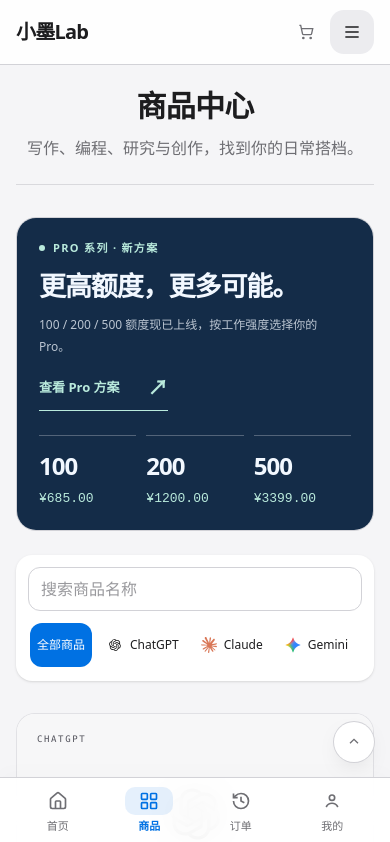
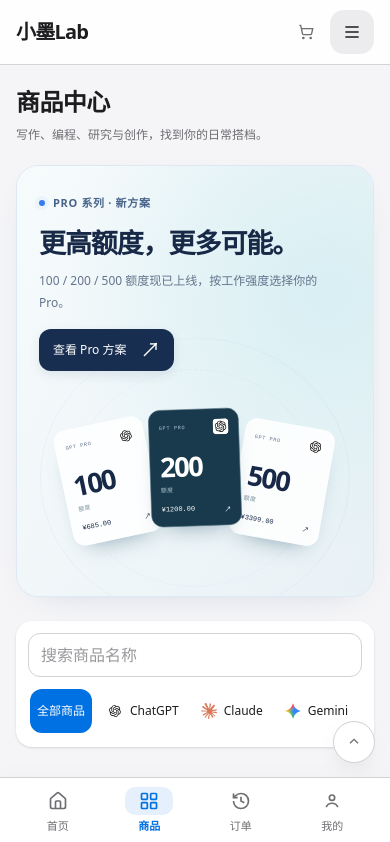
Before and after one commit to baimo233/xiaomo-ai-subscription-order, a React (Vite) app: page /products in a window 390 px wide. Shown: the top 842 px of the page. Built offline with nearby package versions, Linux system fonts and the light colour scheme.

Commit message:
Redesign campaign banners with sliding membership cards and five-second rotation

```diff
--- a/src/components/PromotionCarousel.jsx
+++ b/src/components/PromotionCarousel.jsx
@@ -22,34 +22,38 @@
   }, [])
   useEffect(() => {
     if (paused || interacting || reduced || activeCampaigns.length < 2) return
-    const timer = setInterval(() => setIndex(i => i + 1), 6000)
+    const timer = setInterval(() => setIndex(i => i + 1), 5000)
     return () => clearInterval(timer)
-  }, [paused, interacting, reduced, signature, activeCampaigns.length])
+  }, [paused, interacting, reduced, signature, activeCampaigns.length, index])
   if (!activeCampaigns.length) return null
   const current = index % activeCampaigns.length
-  const campaign = activeCampaigns[current]
+  const stopped = paused || interacting || reduced
+  return <section className="campaign-board" aria-label={t('promotions')} aria-roledescription={t('carousel')} onMouseEnter={() => setInteracting(true)} onMouseLeave={() => setInteracting(false)} onFocusCapture={e => { if (e.target.matches(':focus-visible')) setInteracting(true) }} onBlurCapture={e => { if (!e.currentTarget.contains(e.relatedTarget)) setInteracting(false) }}>
+    <div className="campaign-track" style={{ transform: `translateX(-${current * 100}%)` }}>
+      {activeCampaigns.map((campaign, i) => {
         const copy = campaign.i18n[locale] || campaign.i18n['zh-CN']
+        const campaignWindow = getCampaignWindow(campaign, now)
         const hasDiscount = Object.values(campaign.salePrices || {}).some(price => Number.isFinite(price) && price > 0)
-  const campaignWindow = getCampaignWindow(campaign, now)
         const remaining = Number.isFinite(campaignWindow.end) && hasDiscount ? Math.max(0, Math.floor((campaignWindow.end - now) / 1000)) : null
         const countdown = remaining === null ? null : `${Math.floor(remaining / 86400)}${t('days')} ${String(Math.floor(remaining / 3600) % 24).padStart(2, '0')}:${String(Math.floor(remaining / 60) % 60).padStart(2, '0')}:${String(remaining % 60).padStart(2, '0')}`
-  return <section className="promotion-carousel" aria-label={t('promotions')} aria-roledescription={t('carousel')} onMouseEnter={() => setInteracting(true)} onMouseLeave={() => setInteracting(false)} onFocusCapture={() => setInteracting(true)} onBlurCapture={e => { if (!e.currentTarget.contains(e.relatedTarget)) setInteracting(false) }}>
-    <div key={campaign.id} className={`promotion-slide promotion-${campaign.tone}`} role="group" aria-label={`${current + 1} / ${activeCampaigns.length}`} aria-roledescription={t('slide')}>
-      <div className="promotion-copy">
-        <p className="promotion-tag"><span />{copy.tag}</p>
+        return <div key={campaign.id} className={`campaign-panel campaign-${campaign.tone}`} inert={i !== current} aria-hidden={i !== current} role="group" aria-label={`${i + 1} / ${activeCampaigns.length}`} aria-roledescription={t('slide')}>
+          <div className="campaign-copy">
+            <p className="campaign-tag"><span className="campaign-status-dot" />{copy.tag}</p>
             <h2>{copy.title}</h2>
-        <p className="promotion-description">{copy.description}</p>
-        <Link to={campaign.href} className="promotion-cta">{copy.action}<span aria-hidden="true">↗</span></Link>
-        {campaign.annual?.start === '10-01' && <p className="promotion-schedule">{t('nationalDaySchedule')}</p>}
-        {countdown && <p className="promotion-countdown">{t('offerEnds')} <time dateTime={new Date(campaignWindow.end).toISOString()}>{countdown}</time></p>}
+            <p className="campaign-description">{copy.description}</p>
+            <div className="campaign-action-row"><Link to={campaign.href} className="campaign-cta">{copy.action}<span aria-hidden="true">↗</span></Link>{campaign.tone === 'holiday' && <span className="campaign-dates">10.01 — 10.07</span>}</div>
+            {countdown && <p className="campaign-countdown">{t('offerEnds')} <time dateTime={new Date(campaignWindow.end).toISOString()}>{countdown}</time></p>}
           </div>
-      <div className="promotion-art" aria-hidden="true">
-        {campaign.tone === 'pro' ? <><div className="promotion-brand"><BrandMark brand="ChatGPT" /></div><p className="promotion-art-title">PRO</p><div className="quota-tickets">{[100,200,500].map(quota => <div key={quota}><strong>{quota}</strong><span>¥{formatPrice(pricing(getProduct(`chatgpt-pro-${quota}`)).price)}</span></div>)}</div></> : <><span className="holiday-caption">NATIONAL DAY</span><div className="holiday-date">10<span> / </span>01</div><div className="holiday-brands">{['ChatGPT','Claude','Gemini'].map(brand => <span key={brand}><BrandMark brand={brand} /></span>)}</div></>}
+          <div className="campaign-art" aria-hidden="true">
+            <div className="campaign-orbit orbit-one" /><div className="campaign-orbit orbit-two" />
+            {campaign.tone === 'pro' ? <div className="pro-deck">{[100,200,500].map((quota, tier) => <div className={`pro-pass pass-${tier}`} key={quota}><div className="pass-top"><span>GPT PRO</span><BrandMark brand="ChatGPT" /></div><strong>{quota}<small>{locale === 'en' ? 'QUOTA' : '额度'}</small></strong><div className="pass-bottom"><span>¥{formatPrice(pricing(getProduct(`chatgpt-pro-${quota}`)).price)}</span><span>↗</span></div></div>)}</div> : <div className="holiday-deck"><div className="brand-pass brand-pass-back"><BrandMark brand="Claude" /><span>Claude</span></div><div className="brand-pass brand-pass-front"><div className="pass-top"><span>XIAOMO LAB</span><BrandMark brand="ChatGPT" /></div><strong>Holiday<em>with AI.</em></strong><div className="holiday-pass-bottom"><span>OCT 01 — 07</span><BrandMark brand="Gemini" /></div></div><span className="deck-caption">ChatGPT · Claude · Gemini</span></div>}
           </div>
         </div>
-    {activeCampaigns.length > 1 && <div className="promotion-controls">
-      <div className="promotion-dots">{activeCampaigns.map((item,i) => <button key={item.id} type="button" aria-label={`${t('showPromotion')} ${i + 1}`} aria-pressed={i===current} onClick={() => setIndex(i)}><span /></button>)}</div>
-      <div className="promotion-arrows"><span className="promotion-position">{String(current + 1).padStart(2,'0')} / {String(activeCampaigns.length).padStart(2,'0')}</span><button type="button" onClick={() => setPaused(p => !p)} aria-label={t(paused || reduced ? 'playPromotions' : 'pausePromotions')} disabled={reduced}>{paused || reduced ? '▶' : 'Ⅱ'}</button><button type="button" onClick={() => setIndex(current + activeCampaigns.length - 1)} aria-label={t('previousPromotion')}>←</button><button type="button" onClick={() => setIndex(current + 1)} aria-label={t('nextPromotion')}>→</button></div>
+      })}
+    </div>
+    {activeCampaigns.length > 1 && <div className="campaign-controls">
+      <div className="campaign-indicators">{activeCampaigns.map((item,i) => <button key={item.id} type="button" aria-label={`${t('showPromotion')} ${i + 1}`} aria-pressed={i===current} onClick={() => setIndex(i)}><span className="indicator-track">{i === current && <span key={index} className="indicator-progress" style={{ animationPlayState: stopped ? 'paused' : 'running' }} />}</span></button>)}</div>
+      <div className="campaign-arrows"><span className="campaign-position">{String(current + 1).padStart(2,'0')}<span> / {String(activeCampaigns.length).padStart(2,'0')}</span></span><button type="button" onClick={() => setPaused(p => !p)} aria-label={t(paused || reduced ? 'playPromotions' : 'pausePromotions')} disabled={reduced}><svg viewBox="0 0 24 24" aria-hidden="true">{paused || reduced ? <path d="m9 5 10 7-10 7z" fill="currentColor" /> : <path d="M8 6v12M16 6v12" fill="none" stroke="currentColor" strokeWidth="2" />}</svg></button><button type="button" onClick={() => setIndex(current + activeCampaigns.length - 1)} aria-label={t('previousPromotion')}><svg viewBox="0 0 24 24" fill="none" stroke="currentColor" strokeWidth="1.8" aria-hidden="true"><path d="m14 6-6 6 6 6" /></svg></button><button type="button" onClick={() => setIndex(current + 1)} aria-label={t('nextPromotion')}><svg viewBox="0 0 24 24" fill="none" stroke="currentColor" strokeWidth="1.8" aria-hidden="true"><path d="m10 6 6 6-6 6" /></svg></button></div>
     </div>}
   </section>
 }
--- a/src/data/promotions.js
+++ b/src/data/promotions.js
@@ -13,8 +13,8 @@
     id: 'national-day-preview', enabled: true, tone: 'holiday', href: '/products',
     annual: { start: '09-30', end: '10-08' },
     i18n: {
-      'zh-CN': { tag: '国庆活动 · 预告', title: '给灵感，放个好假。', description: '国庆优惠准备中，活动每年 10 月 1 日至 7 日，具体优惠确认后公布。', action: '浏览会员商品' },
-      'zh-TW': { tag: '國慶活動 · 預告', title: '給靈感，放個好假。', description: '國慶優惠準備中，活動每年 10 月 1 日至 7 日，具體優惠確認後公布。', action: '瀏覽會員商品' },
+      'zh-CN': { tag: '国庆活动 · 预告', title: '国庆，让灵感尽兴。', description: '国庆优惠准备中，活动每年 10 月 1 日至 7 日，具体优惠确认后公布。', action: '浏览会员商品' },
+      'zh-TW': { tag: '國慶活動 · 預告', title: '國慶，讓靈感盡興。', description: '國慶優惠準備中，活動每年 10 月 1 日至 7 日，具體優惠確認後公布。', action: '瀏覽會員商品' },
       en: { tag: 'NATIONAL DAY · PREVIEW', title: 'A little break. A new idea.', description: 'Holiday offers are being prepared. Runs October 1–7 each year. Sale prices will be announced once confirmed.', action: 'Browse memberships' },
     },
   },
--- a/src/index.css
+++ b/src/index.css
@@ -330,68 +330,101 @@
 }
 @media (prefers-reduced-motion: reduce) { .mobile-settings-sheet[open] { animation: none; } }
 
-/* Campaign board: a membership ticket with a quiet control rail. */
-.promotion-carousel { margin: 0 0 32px; border: 1px solid var(--color-line); border-radius: 24px; overflow: hidden; background: var(--color-card); }
-.promotion-slide { display: grid; grid-template-columns: 1.25fr 1fr; min-height: 270px; animation: campaign-in .45s ease; }
-.promotion-pro { background: #142c48; color: #f2f8ff; --campaign-accent: #b9eadc; }
-.promotion-holiday { background: #fff6dd; color: #4d3918; --campaign-accent: #795918; }
-.promotion-copy { padding: 32px 40px; }
-.promotion-tag { display: flex; gap: 8px; align-items: center; font-size: 11px; letter-spacing: .12em; font-weight: 600; color: var(--campaign-accent); }
-.promotion-tag > span { width: 6px; height: 6px; border-radius: 50%; background: currentColor; }
-.promotion-copy h2 { margin: 14px 0 12px; font-size: clamp(24px,3vw,38px); line-height: 1.25; letter-spacing: -.04em; font-weight: 700; }
-.promotion-description { max-width: 460px; font-size: 14px; line-height: 1.85; opacity: .75; }
-.promotion-cta { display: inline-flex; align-items: center; justify-content: space-between; gap: 28px; min-height: 44px; margin-top: 18px; border-bottom: 1px solid currentColor; color: var(--campaign-accent); font-size: 13px; font-weight: 600; }
-.promotion-cta:hover span { transform: translate(2px,-2px); }
-.promotion-cta span { transition: transform .2s; font-size: 20px; }
-.promotion-art { position: relative; display: flex; flex-direction: column; justify-content: center; padding: 24px 40px; border-left: 1px dashed #ffffff30; overflow: hidden; }
-.promotion-brand { position: absolute; right: 36px; top: 28px; background: white; padding: 9px; border-radius: 14px; }
-.promotion-brand img { width: 30px; height: 30px; }
-.promotion-art-title { font-size: 76px; line-height: 1; letter-spacing: -.07em; font-weight: 800; color: #b9eadc; }
-.quota-tickets { display: grid; grid-template-columns: repeat(3,1fr); gap: 10px; margin-top: 22px; }
-.quota-tickets > div { border-top: 1px solid #ffffff44; padding-top: 12px; }
-.quota-tickets strong { display: block; font-size: 26px; letter-spacing: -.04em; }
-.quota-tickets span { font-size: 13px; color: #b9eadc; font-family: ui-monospace, monospace; }
-.promotion-holiday .promotion-art { border-color: #79591833; align-items: center; }
-.holiday-caption { font-size: 10px; letter-spacing: .24em; }
-.holiday-date { font-size: 72px; letter-spacing: -.06em; font-weight: 700; line-height: 1.5; }
-.holiday-date > span { font-weight: 300; color: #b19a66; }
-.holiday-brands { display: flex; gap: 12px; }
-.holiday-brands > span { display: flex; align-items: center; justify-content: center; width: 44px; height: 44px; border-radius: 12px; background: white; box-shadow: 0 3px 10px #7959180c; }
-.holiday-brands img { width: 26px; height: 26px; }
-.promotion-controls { display: flex; align-items: center; justify-content: space-between; padding: 2px 20px; min-height: 48px; }
-.promotion-dots, .promotion-arrows { display: flex; align-items: center; gap: 2px; }
-.promotion-controls button { display: flex; align-items: center; justify-content: center; width: 44px; height: 44px; border-radius: 12px; font-size: 17px; color: var(--color-muted); }
-.promotion-controls button:hover { background: var(--color-canvas); }
-.promotion-dots button { width: 28px; }
-.promotion-dots span { display: block; height: 5px; width: 5px; border-radius: 10px; background: var(--color-line); transition: width .2s; }
-.promotion-dots [aria-pressed=true] span { width: 20px; background: var(--color-brand); }
-.promotion-position { font: 10px ui-monospace,monospace; color: var(--color-muted); margin-right: 12px; }
-.promotion-countdown { margin-top: 10px; font-size: 12px; }
-.promotion-schedule { margin-top: 8px; font-size: 11px; opacity: .75; }
-.promotion-countdown time { font-family: ui-monospace,monospace; font-weight: 600; margin-left: 8px; }
 .offer-label { display: flex; flex-wrap: wrap; align-items: center; gap: 5px 8px; font-size: 11px; color: var(--color-muted); margin: 8px 0; }
 .offer-label > span:first-child { background: var(--color-brand); color: white; border-radius: 5px; padding: 2px 6px; }
 .offer-label > span:last-child { color: var(--color-brand); }
-@keyframes campaign-in { from { opacity: .5; transform: translateY(5px); } to { opacity: 1; transform: none; } }
+
+/* Membership campaign stage: floating passes and integrated playback controls. */
+.catalog-heading { margin: 12px 0 26px; text-align: left; }
+.catalog-heading h1 { font-size: 28px; margin-bottom: 8px; font-weight: 650; }
+.campaign-board { position: relative; isolation: isolate; margin-bottom: 32px; border-radius: 28px; overflow: hidden; background: #edf3ff; box-shadow: 0 10px 35px -24px #20488355; border: 1px solid #dfe8f5; }
+.campaign-track { display: flex; transition: transform .75s cubic-bezier(.22,.68,0,1); align-items: stretch; }
+.campaign-panel { position: relative; flex: 0 0 100%; min-width: 0; display: grid; grid-template-columns: 1.12fr 1fr; min-height: 348px; color: #172947; overflow: hidden; background: radial-gradient(ellipse at 83% 30%, #d4e5ff 0%, transparent 60%), linear-gradient(115deg,#f6f9ff,#eaf1ff); }
+.campaign-pro { background: radial-gradient(ellipse at 87% 30%,#d8eff3 0%,transparent 60%),linear-gradient(115deg,#f6fbfc,#e8f1f5); }
+.campaign-copy { position: relative; z-index: 2; padding: 40px 0 76px 44px; }
+.campaign-tag { display: inline-flex; align-items: center; gap: 8px; min-height: 26px; font-size: 11px; font-weight: 600; color: #48638a; letter-spacing: .06em; }
+.campaign-status-dot { width: 6px; height: 6px; border-radius: 50%; background: #397bee; box-shadow: 0 0 0 4px #397bee0c; }
+.campaign-copy h2 { margin: 14px 0 12px; font-size: clamp(28px,3.1vw,44px); line-height: 1.25; font-weight: 750; letter-spacing: -.04em; }
+.campaign-description { max-width: 420px; color: #64748c; font-size: 13px; line-height: 1.9; }
+.campaign-action-row { display: flex; align-items: center; gap: 18px; margin-top: 22px; }
+.campaign-cta { display: inline-flex; gap: 26px; align-items: center; min-height: 44px; padding: 0 18px; border-radius: 12px; background: #172e50; box-shadow: 0 4px 12px #172e5018; color: white; font-size: 13px; font-weight: 500; transition: background .2s,transform .2s; }
+.campaign-cta:hover { background: #254c7d; transform: translateY(-2px); }
+.campaign-cta > span { font-size: 20px; }
+.campaign-dates { font: 11px ui-monospace,monospace; color: #5d7394; white-space: nowrap; }
+.campaign-countdown { margin-top: 10px; font-size: 12px; color: #48638a; }
+.campaign-countdown time { font-family: ui-monospace,monospace; margin-left: 8px; }
+.campaign-art { position: relative; min-width: 0; display: flex; align-items: center; justify-content: center; padding-bottom: 38px; }
+.campaign-orbit { position: absolute; border: 1px solid #8eafe42b; border-radius: 50%; width: 440px; height: 440px; transform: rotateX(25deg); }
+.orbit-two { width: 340px; height: 340px; border-style: dashed; }
+.holiday-deck { position: relative; width: 330px; height: 255px; flex-shrink: 0; transform: rotate(-4deg); }
+.brand-pass { position: absolute; border: 1px solid #ffffffd9; border-radius: 22px; background: #ffffffa8; box-shadow: 0 22px 50px -28px #40699f99, inset 0 0 0 1px #ffffff88; backdrop-filter: blur(14px); }
+.brand-pass-back { width: 180px; height: 202px; right: -14px; top: 32px; transform: rotate(17deg); display: flex; align-items: flex-end; justify-content: flex-end; flex-direction: column; gap: 12px; padding: 22px; background: #edf2ffd9; }
+.brand-pass-back img { width: 38px; height: 38px; }
+.brand-pass-back > span { font-size: 12px; color: #556b8a; }
+.brand-pass-front { width: 248px; height: 218px; left: 12px; top: 6px; padding: 22px; transform: rotate(-4deg); }
+.pass-top { display: flex; align-items: center; justify-content: space-between; gap: 8px; font: 9px ui-monospace,monospace; letter-spacing: .12em; color: #61718b; }
+.pass-top img { width: 27px; height: 27px; border-radius: 7px; background: white; }
+.brand-pass-front > strong { display: block; margin-top: 22px; font: 600 36px/1.05 Georgia,serif; letter-spacing: -.04em; color: #193558; }
+.brand-pass-front em { display: block; font-style: italic; font-weight: 400; color: #4b70a7; }
+.holiday-pass-bottom { display: flex; align-items: center; justify-content: space-between; margin-top: 24px; font: 9px ui-monospace,monospace; letter-spacing: .1em; color: #60799c; }
+.holiday-pass-bottom img { width: 27px; height: 27px; }
+.deck-caption { position: absolute; bottom: -4px; left: 42px; font-size: 10px; color: #667e9f; letter-spacing: .04em; transform: rotate(4deg); }
+.pro-deck { position: relative; width: 456px; height: 248px; flex-shrink: 0; }
+.pro-pass { position: absolute; width: 156px; height: 202px; padding: 17px; border: 1px solid #ffffff; border-radius: 20px; background: #ffffffdc; box-shadow: 0 22px 40px -25px #325d7499; }
+.pass-0 { left: 0; top: 28px; transform: rotate(-12deg); }
+.pass-1 { left: 150px; top: 5px; transform: rotate(-2deg); z-index: 2; background: #183a4c; color: white; border-color: #4c6d7c; }
+.pass-2 { left: 300px; top: 30px; transform: rotate(10deg); }
+.pro-pass > strong { display: block; font: 600 47px/1 ui-sans-serif,system-ui; letter-spacing: -.06em; margin-top: 30px; }
+.pro-pass small { display: block; font: 10px system-ui; letter-spacing: .06em; margin-top: 8px; color: #78909a; }
+.pass-bottom { margin-top: 20px; display: flex; justify-content: space-between; font: 12px ui-monospace,monospace; }
+.pass-1 .pass-top, .pass-1 small { color: #adc5d1; }
+.campaign-controls { position: absolute; inset: auto 26px 14px; display: flex; align-items: center; justify-content: space-between; gap: 12px; z-index: 3; }
+.campaign-indicators, .campaign-arrows { display: flex; align-items: center; }
+.campaign-indicators button { width: 46px; height: 44px; display: flex; align-items: center; padding: 0 4px; }
+.indicator-track { display: block; position: relative; width: 100%; height: 3px; border-radius: 5px; overflow: hidden; background: #607c9e26; }
+.indicator-progress { display: block; height: 100%; width: 100%; background: #275b98; transform-origin: left; animation: campaign-progress 5s linear forwards; }
+.campaign-arrows { gap: 6px; }
+.campaign-arrows button { display: flex; align-items: center; justify-content: center; height: 38px; width: 38px; border: 1px solid #ffffffaa; background: #ffffffa6; backdrop-filter: blur(12px); color: #3c5576; border-radius: 50%; transition: background .2s; }
+.campaign-arrows button:hover { background: white; }
+.campaign-arrows svg { width: 17px; height: 17px; }
+.campaign-position { font: 11px ui-monospace,monospace; color: #24476e; margin-right: 12px; white-space: nowrap; }
+.campaign-position > span { color: #8da0ba; }
+.campaign-board button:focus-visible, .campaign-cta:focus-visible { outline: 2px solid #397bee; outline-offset: 3px; }
+@keyframes campaign-progress { from { transform: scaleX(0); } to { transform: scaleX(1); } }
+@media (max-width: 900px) and (min-width: 640px) {
+  .campaign-copy { padding-left: 28px; }
+  .campaign-art { transform: scale(.8); }
+  .campaign-copy h2 { font-size: 30px; }
+}
 @media (max-width: 639px) {
-  .promotion-carousel { border-radius: 20px; margin-bottom: 24px; }
-  .promotion-slide { grid-template-columns: 1fr; min-height: 300px; }
-  .promotion-copy { padding: 22px 22px 12px; }
-  .promotion-copy h2 { font-size: 27px; margin-top: 12px; }
-  .promotion-description { font-size: 12px; min-height: 44px; }
-  .promotion-cta { margin-top: 8px; }
-  .promotion-art { padding: 12px 22px 22px; border-left: 0; }
-  .promotion-art-title { display: none; }
-  .promotion-brand { display: none; }
-  .quota-tickets { margin-top: 0; }
-  .quota-tickets strong { font-size: 24px; }
-  .promotion-holiday .promotion-art { align-items: stretch; flex-direction: row; justify-content: space-between; gap: 10px; align-items: center; }
-  .holiday-caption { display: none; }
-  .holiday-date { font-size: 42px; }
-  .holiday-brands { gap: 6px; }
-  .holiday-brands > span { width: 32px; height: 32px; border-radius: 9px; }
-  .holiday-brands img { width: 21px; height: 21px; }
-  .promotion-controls { padding: 0 12px; }
-  .promotion-position { margin-right: 2px; }
+  .catalog-heading { margin: 8px 0 20px; }
+  .catalog-heading h1 { font-size: 24px; }
+  .catalog-heading p { font-size: 12px; line-height: 1.7; }
+  .campaign-board { border-radius: 22px; margin-bottom: 24px; }
+  .campaign-panel { grid-template-columns: minmax(0,1fr); grid-template-rows: auto 172px; min-height: 430px; }
+  .campaign-copy { padding: 22px 22px 0; }
+  .campaign-copy h2 { font-size: 27px; margin: 10px 0; }
+  .campaign-description { font-size: 12px; line-height: 1.8; }
+  .campaign-action-row { margin-top: 16px; gap: 12px; flex-wrap: wrap; }
+  .campaign-cta { min-height: 42px; padding: 0 14px; gap: 14px; font-size: 12px; }
+  .campaign-dates { font-size: 10px; }
+  .campaign-art { padding-bottom: 64px; align-self: center; height: 172px; }
+  .deck-caption { display: none; }
+  .campaign-orbit { width: 310px; height: 310px; opacity: .6; }
+  .orbit-two { width: 240px; height: 240px; }
+  .holiday-deck { transform: scale(.58) rotate(-4deg); }
+  .pro-deck { transform: scale(.58); }
+  .campaign-controls { inset: auto 16px 10px; }
+  .campaign-arrows button { width: 36px; height: 36px; }
+  .campaign-position { margin-right: 3px; font-size: 10px; }
+  .campaign-indicators button { width: 34px; }
 }
-@media (prefers-reduced-motion: reduce) { .promotion-slide { animation: none; } }
+@media (prefers-reduced-motion: reduce) {
+  .campaign-track { transition: none; }
+  .indicator-progress { animation: none; }
+}
+@media (max-width: 359px) {
+  .pro-deck { transform: scale(.5); }
+  .campaign-indicators button { width: 26px; }
+  .campaign-arrows { gap: 4px; }
+}
--- a/src/pages/ProductsPage.jsx
+++ b/src/pages/ProductsPage.jsx
@@ -31,11 +31,11 @@
 
   return (
     <div>
-      <div className="mb-8 mt-2 text-center sm:mb-12 sm:mt-4">
+      <div className="catalog-heading">
         <h1 className="mb-3 text-3xl font-black tracking-tight sm:mb-4 sm:text-4xl md:text-5xl">
           {t('productsCenter')}
         </h1>
-        <p className="mx-auto max-w-2xl border-b border-line/80 pb-6 text-base text-muted sm:pb-8 sm:text-lg">
+        <p className="max-w-2xl text-sm text-muted sm:text-base">
           {t('collectionDescription')}
         </p>
       </div>
```
Also changed, not shown: 1 other file (tests, documents, lock files or other folders). Lines whose indentation alone changed are shown as unchanged.
